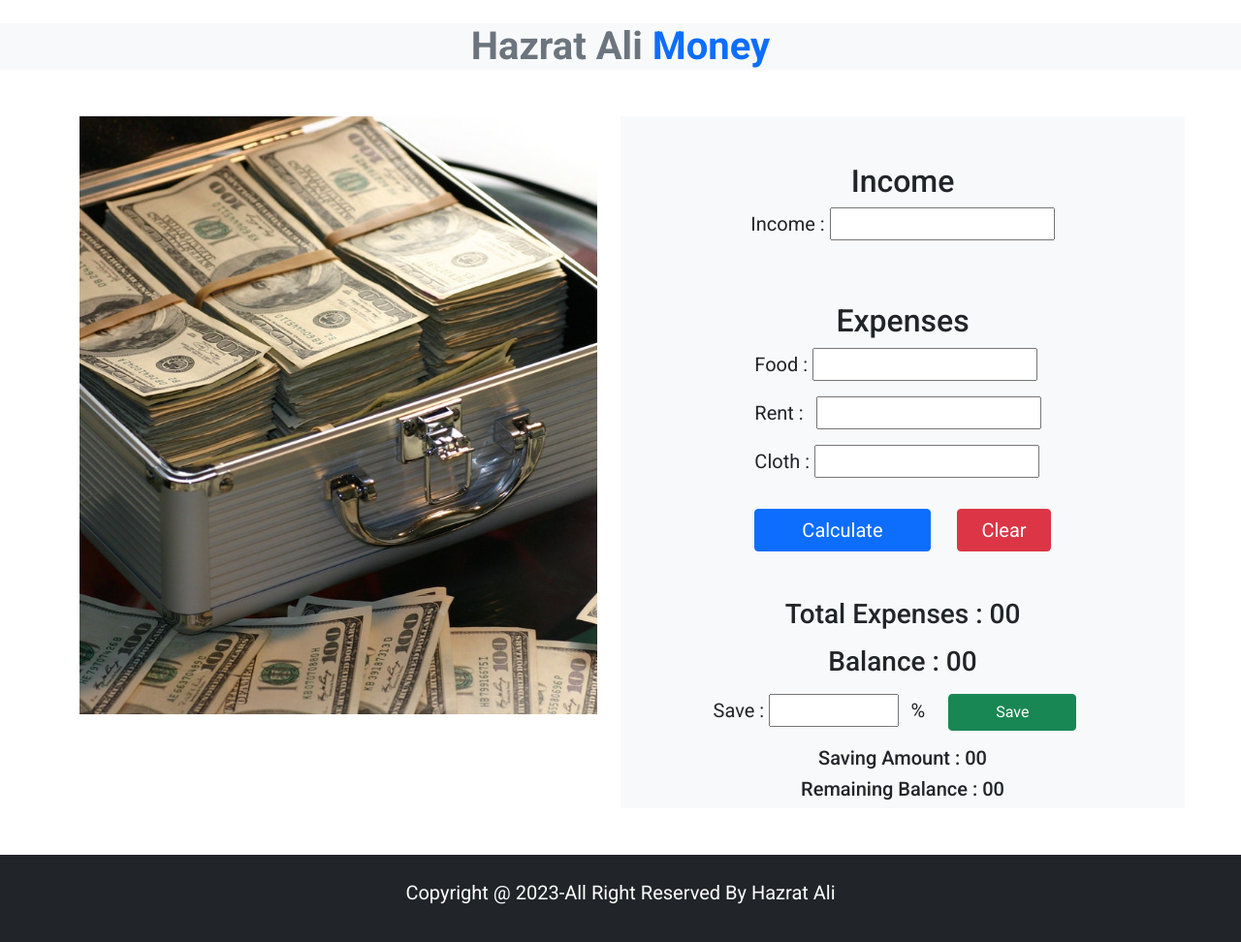
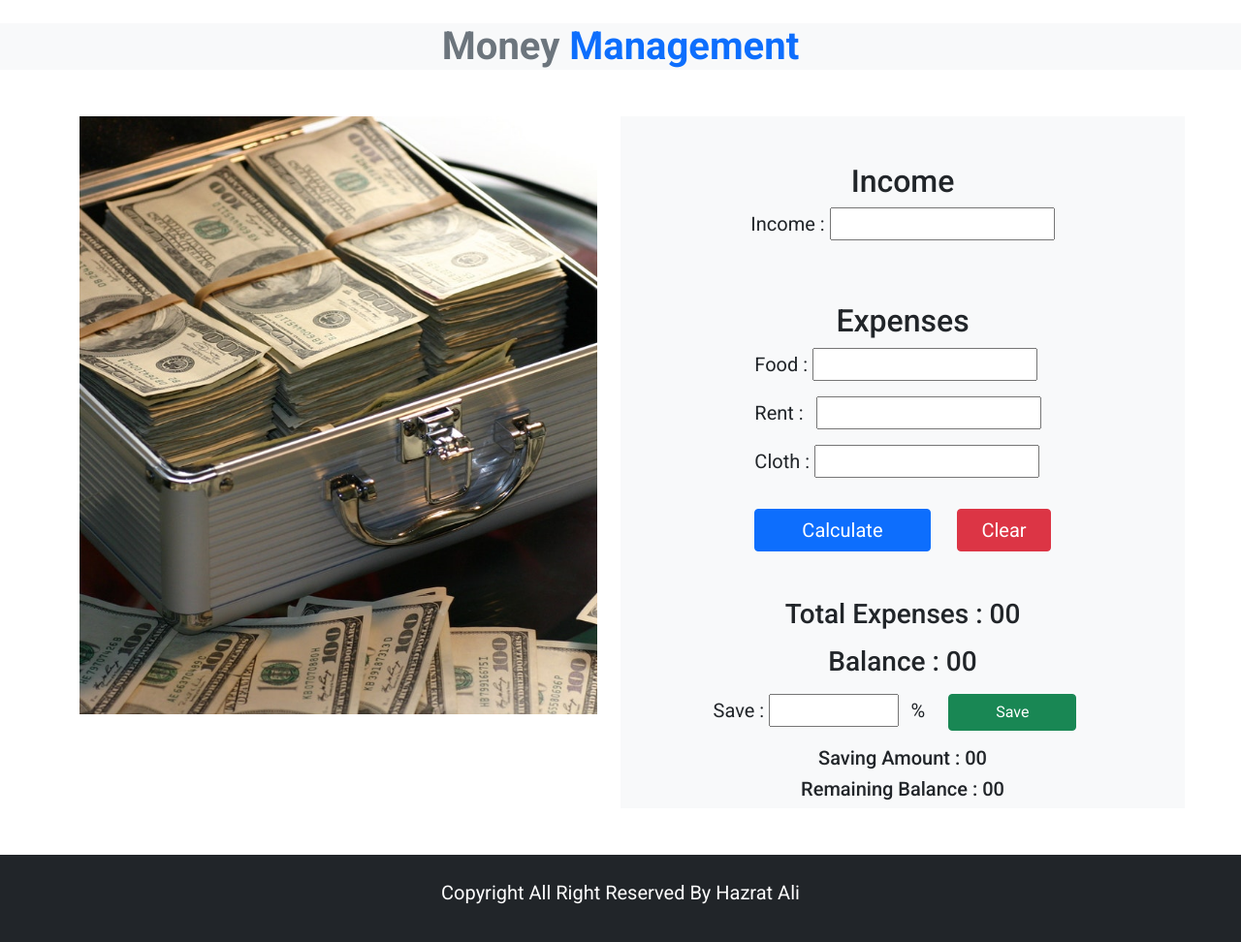
Before and after one commit to Hazrat-Ali9/Money-Master, a plain HTML site: page index.html in a window 1280 px wide. Shown: the whole page at 97% size. Drawn offline with Linux system fonts and the light colour scheme.

Commit message:
index html  :bulb:

```diff
--- a/index.html
+++ b/index.html
@@ -25,7 +25,7 @@
 
         <header class="bg-light">
 
-            <h1 class="header-text text-center  mt-4 fw-bold text-muted">Hazrat Ali <span class="text-primary">Money</span></h1>
+            <h1 class="header-text text-center  mt-4 fw-bold text-muted">Money <span class="text-primary">Management</span></h1>
 
         </header>
 
@@ -134,7 +134,7 @@
 
     <footer class="bg-dark mt-5 py-4">
         <div class="container">
-            <p class="text-center text-white fs-5"> Copyright @ 2023-All Right Reserved By Hazrat Ali</p>
+            <p class="text-center text-white fs-5"> Copyright All Right Reserved By Hazrat Ali</p>
         </div>
     </footer>
     <!-- footer part end  -->
```
